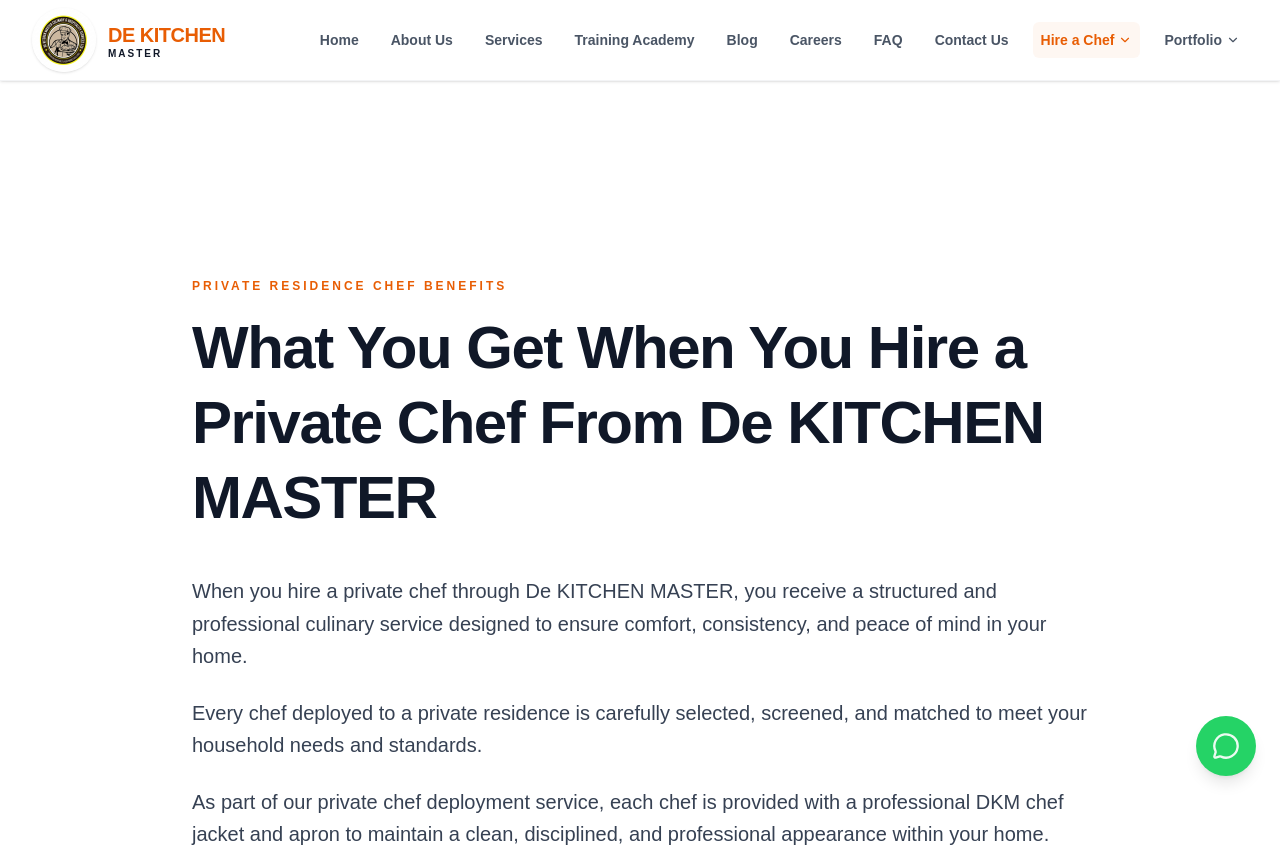
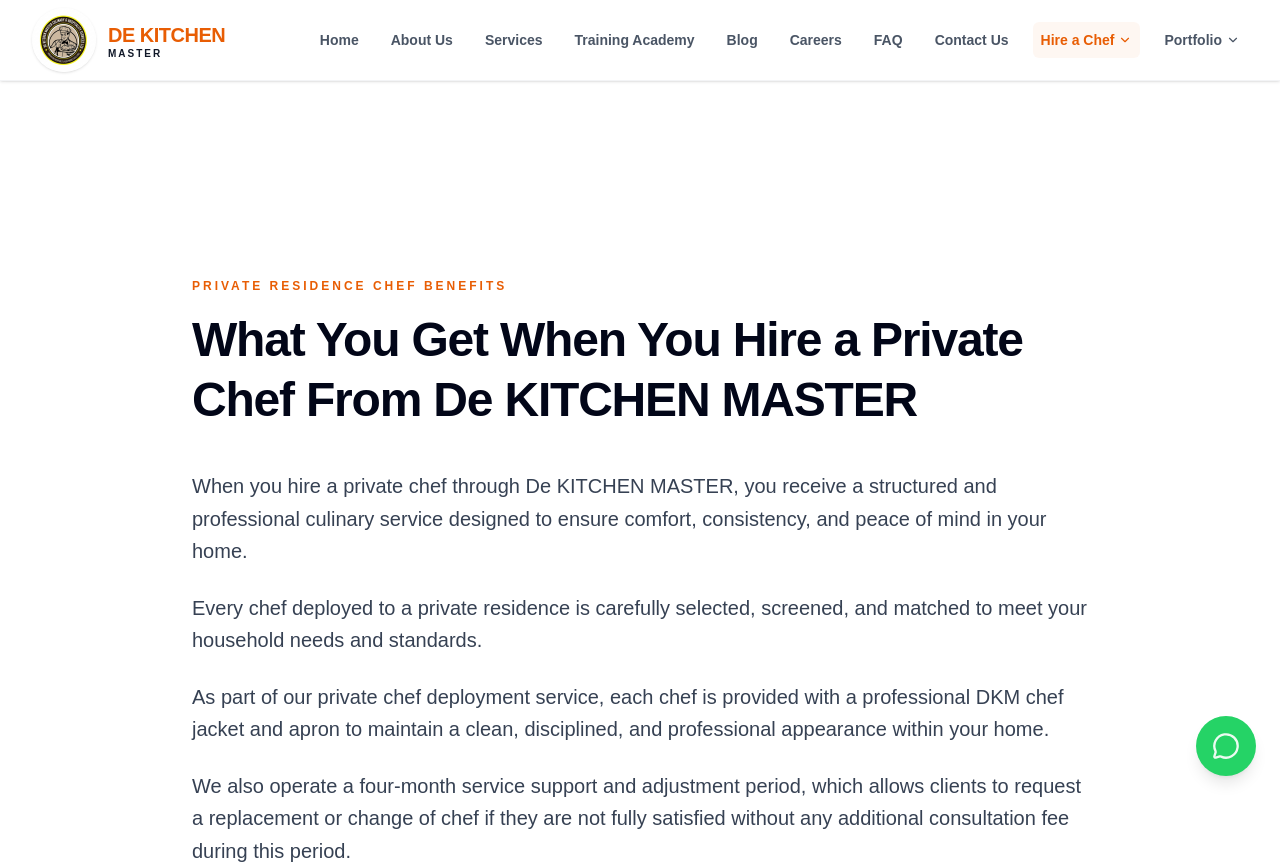
Before and after one commit to bemjohn/de-kitchen-master, a Next.js app: page /benefits/private-residence in a window 1280 px wide. Shown: the top 864 px of the page. Built offline with nearby package versions, Linux system fonts and the light colour scheme.

Commit message:
chore: align h1 typography on private-residence with FAQ/Contact header standard

```diff
--- a/app/benefits/private-residence/page.tsx
+++ b/app/benefits/private-residence/page.tsx
@@ -13,7 +13,7 @@
             <span className="inline-block text-primary font-bold tracking-[0.25em] uppercase text-xs mb-4">
               PRIVATE RESIDENCE CHEF BENEFITS
             </span>
-            <h1 className="text-4xl md:text-5xl lg:text-6xl font-black text-gray-900 tracking-tight leading-tight mb-10">
+            <h1 className="font-extrabold text-slate-950 text-3xl md:text-4xl lg:text-5xl leading-tight tracking-tight mb-10">
               What You Get When You Hire a Private Chef From De KITCHEN MASTER
             </h1>
             <div className="space-y-6 text-lg md:text-xl text-gray-700 leading-relaxed font-medium">
```
